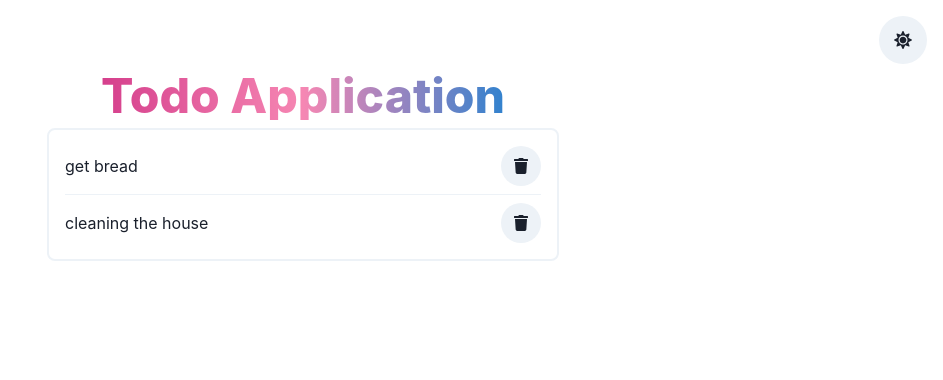
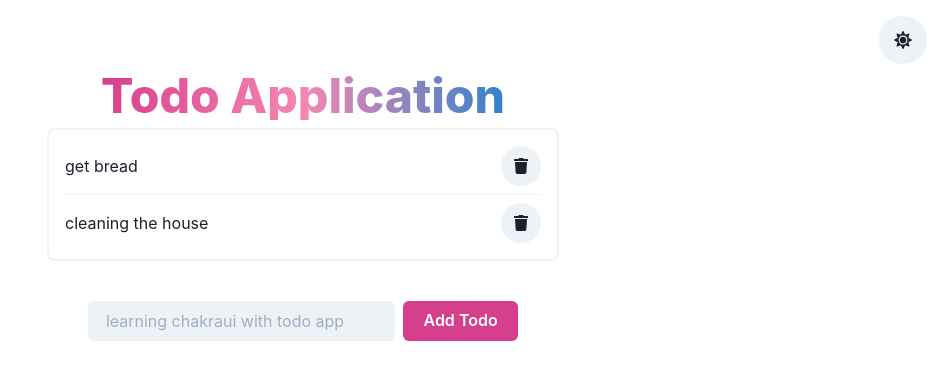
Before and after one commit to jltzbrg/todo-app-react-chakraui, a React (Create React App) app: page / in a window 1280 px wide. Shown: the top 380 px of the page, without its empty margins (337-1280 px from the left). Built offline with nearby package versions, Linux system fonts and the light colour scheme.

Commit message:
Creating the AddTodo Component

```diff
--- a/src/App.js
+++ b/src/App.js
@@ -21,6 +21,7 @@
         Todo Application
       </Heading>
       <TodoList />
+      <AddTodo />
     </VStack>
   );
 }
--- a/src/components/AddTodo.js
+++ b/src/components/AddTodo.js
@@ -1,7 +1,18 @@
 import React from 'react';
+import { Button, HStack, Input } from '@chakra-ui/react';
 
 function AddTodo() {
-  return <div></div>;
+  function handleSubmit(e) {}
+  return (
+    <form onSubmit={handleSubmit}>
+      <HStack mt='8'>
+        <Input variant='filled' placeholder='learning chakraui with todo app' />
+        <Button colorScheme='pink' px='8' type='submit'>
+          Add Todo
+        </Button>
+      </HStack>
+    </form>
+  );
 }
 
 export default AddTodo;
```
